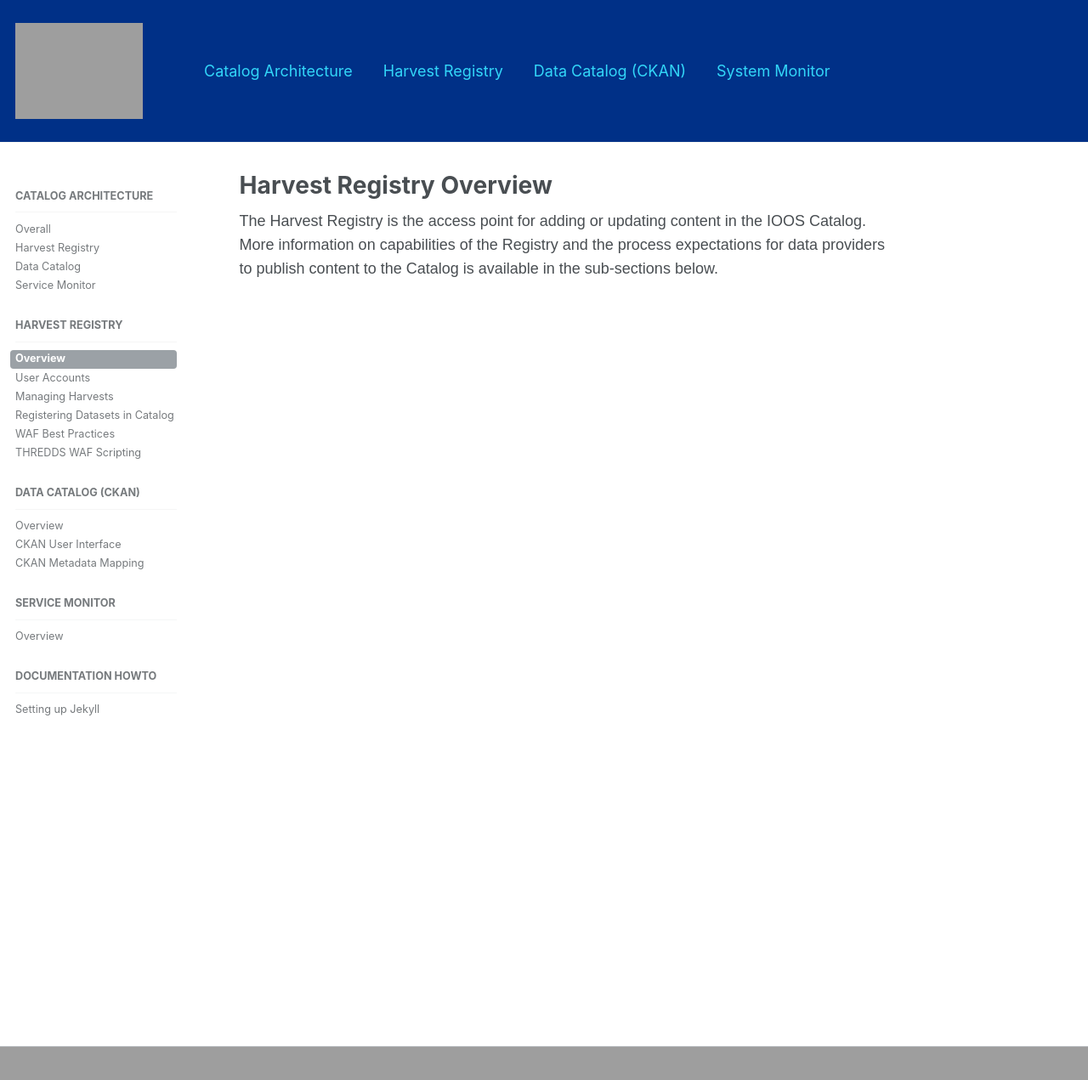
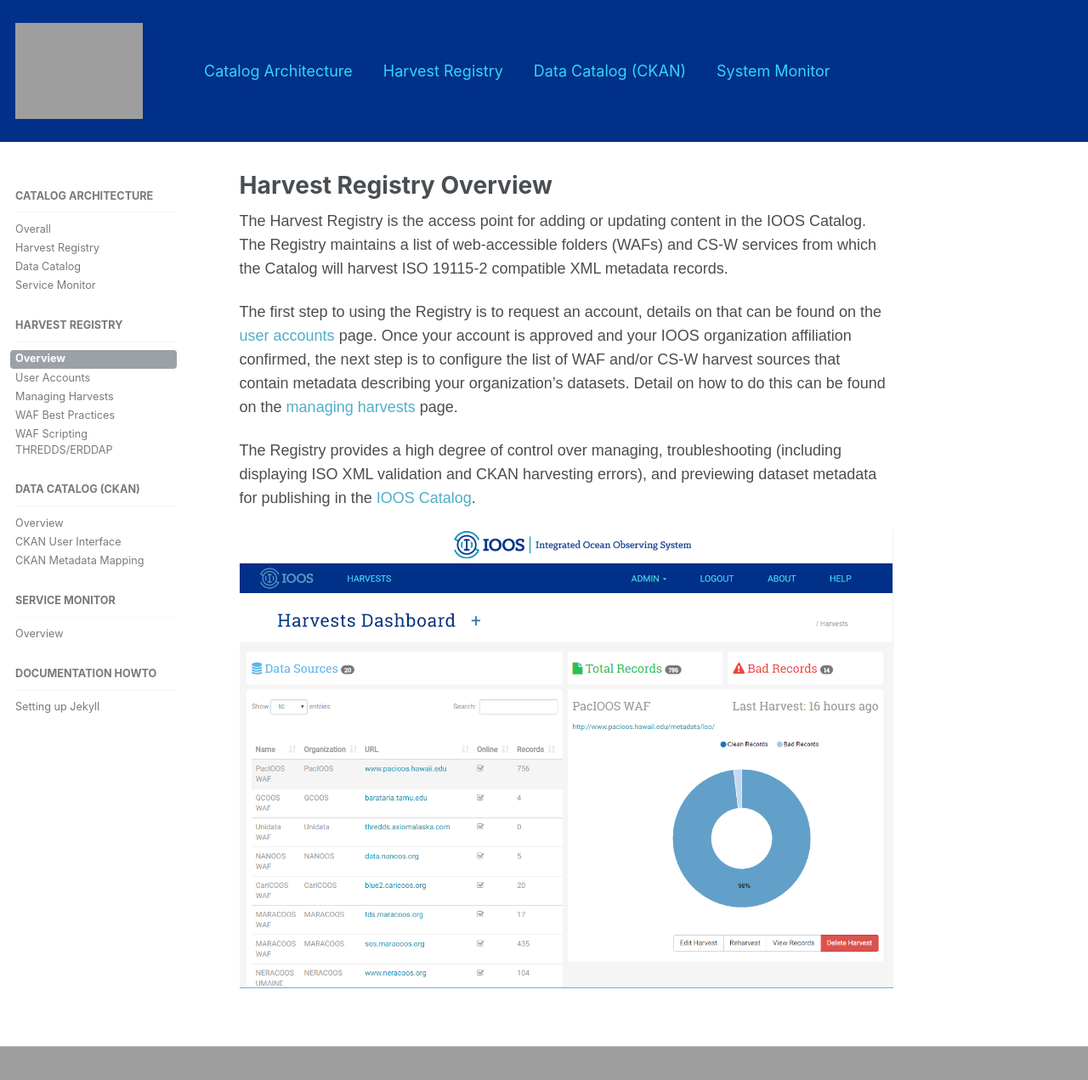
Before and after one commit to ioos/catalog, a Jekyll site: the page built from _pages/registry.md, in a window 1280 px wide and 1360 px high. Shown: the top 1271 px of the window at 85% size. Built offline with Jekyll 4.4.1, drawn with Linux system fonts in a browser that asks for light colours.

Commit message:
Removed old docs and added some graphics

```diff
--- a/_data/navigation.yml
+++ b/_data/navigation.yml
@@ -37,13 +37,11 @@
       - title: "User Accounts"
         url: /pages/registry/users/
       - title: "Managing Harvests"
-        url: /pages/registry/harvests/
-      - title: "Registering Datasets in Catalog"
         url: /pages/registry/registration/
       - title: "WAF Best Practices"
         url: /pages/registry/waf_creation/
-      - title: "THREDDS WAF Scripting"
-        url: /pages/registry/thredds_waf_scripting/
+      - title: "WAF Scripting THREDDS/ERDDAP"
+        url: /pages/registry/waf_scripting/
 #      - title: "Harvesting Workflow"
 #        url: /pages/registry/harvesting_workflow/
 #      - title: "ISO 19115 Validation"
--- a/_pages/registry.md
+++ b/_pages/registry.md
@@ -6,6 +6,19 @@
 permalink: /pages/registry/
 ---
 The Harvest Registry is the access point for adding or updating content in the
-IOOS Catalog.  More information on capabilities of the Registry and the process
-expectations for data providers to publish content to the Catalog is available
-in the sub-sections below.
+IOOS Catalog.  The Registry maintains a list of web-accessible folders (WAFs) and
+CS-W services from which the Catalog will harvest ISO 19115-2 compatible XML metadata
+records.
+
+The first step to using the Registry is to request an account, details on that can be
+found on the [user accounts]({{ site.url }}{{ site.baseurl }}/pages/registry/users) page.  Once
+your account is approved and your IOOS organization affiliation confirmed, the next step is to configure
+the list of WAF and/or CS-W harvest sources that contain metadata describing your organization's
+datasets.  Detail on how to do this can be found on the [managing harvests]({{ site.url }}{{ site.baseurl }}/pages/registry/harvests)
+page.
+
+The Registry provides a high degree of control over managing, troubleshooting (including displaying
+ISO XML validation and CKAN harvesting errors), and previewing dataset metadata for publishing in the
+[IOOS Catalog](https://data.ioos.us/).
+
+![Harvest Registry]({{ site.url }}{{ site.baseurl }}/images/registry/harvest_registry_screenshot.png)
```
Also changed, not shown: _pages/registry/harvesting_workflow.md (deleted, +0 -9 lines), _pages/registry/harvests.md (+5 -1 lines), _pages/registry/registration.md (deleted, +0 -18 lines), _pages/registry/thredds_waf_scripting.md (deleted, +0 -25 lines), _pages/registry/waf_creation.md (+2 -2 lines), _pages/registry/waf_scripting.md (added, +55 -0 lines), images/registry/harvest_registry_screenshot.png (added).
